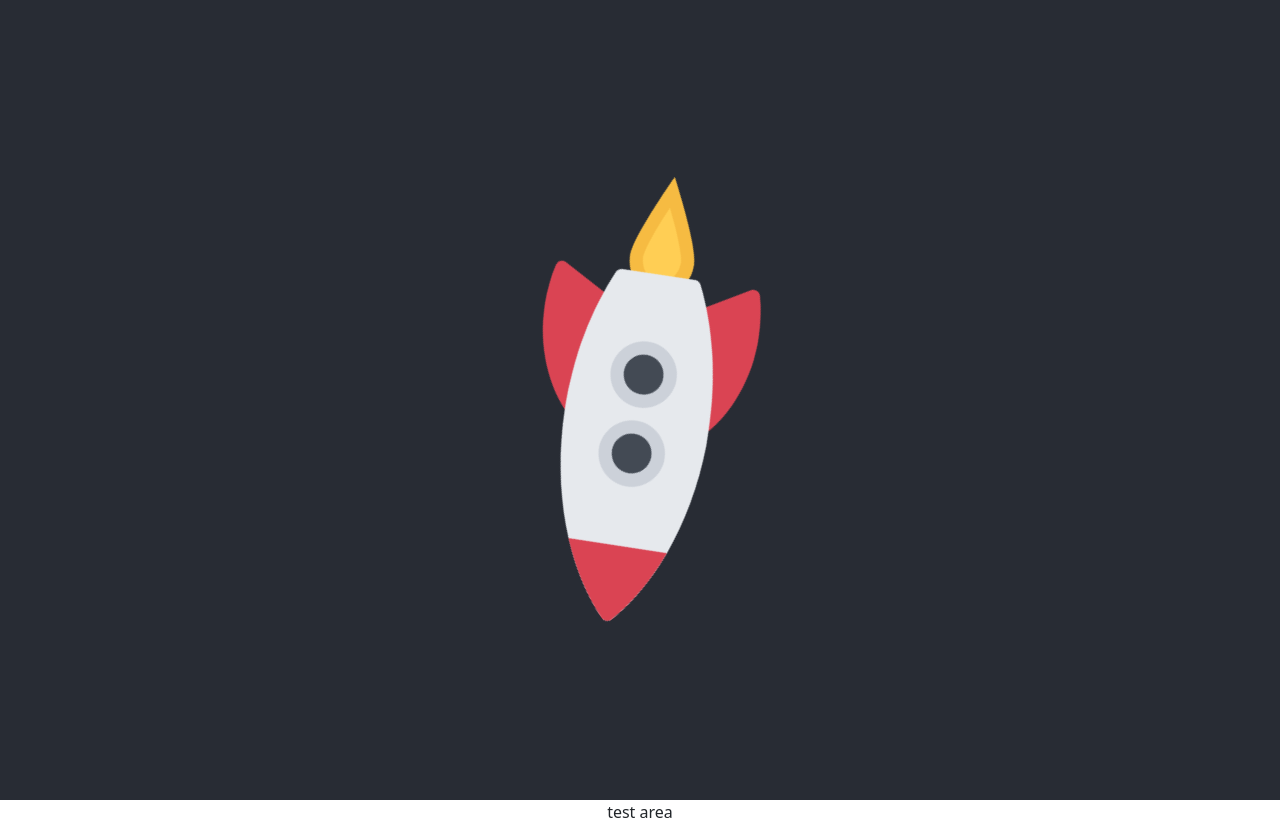
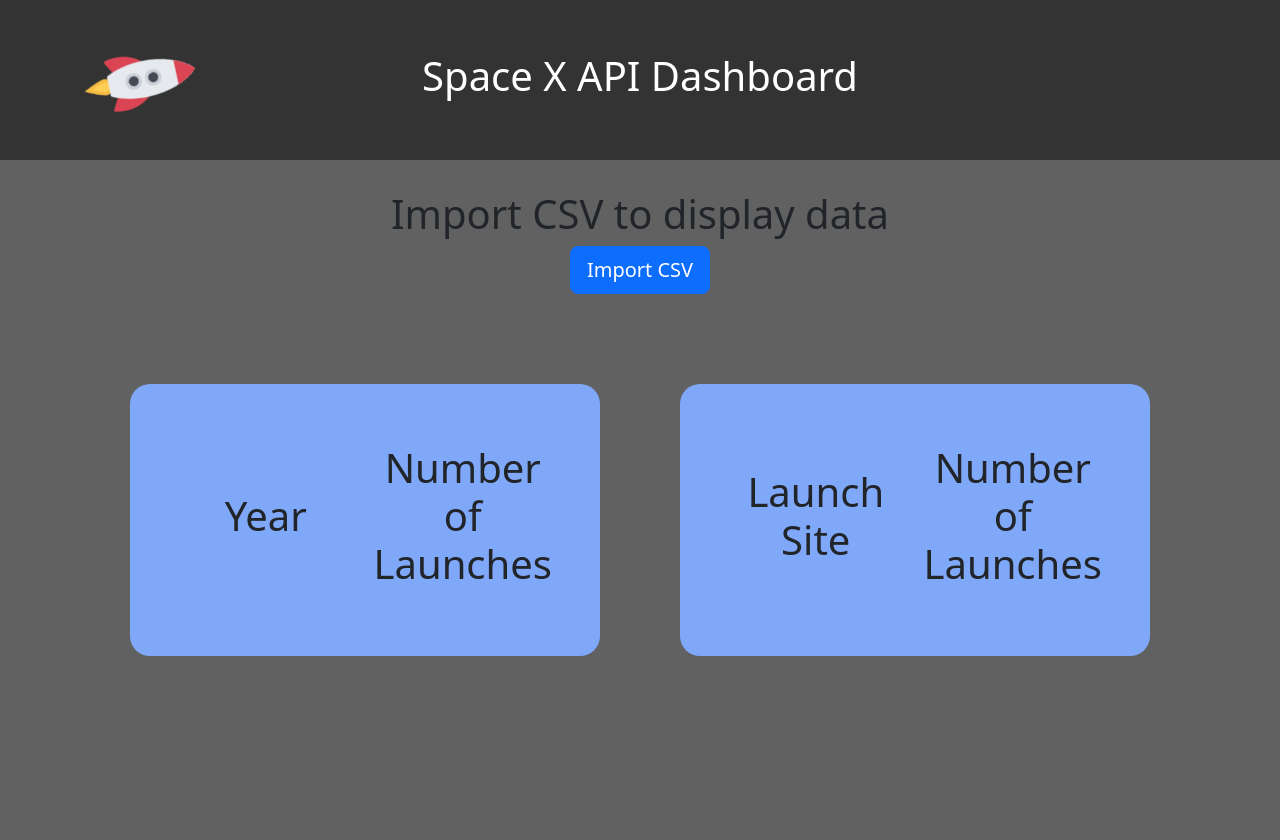
Before and after one commit to Nathan-Abbatiello/SpaceXAPI, a React (Create React App) app in the folder spacex_app/: page / in a window 1280 px wide. After the commit the page ends 800 px from the top, so only its background shows below. Built offline with nearby package versions, Linux system fonts and the light colour scheme.

Commit message:
/feature/React - added template react display for data

```diff
--- a/spacex_app/src/App.css
+++ b/spacex_app/src/App.css
@@ -1,27 +1,57 @@
+html{
+  background-color: rgb(97, 97, 97);
+}
+
 .App {
   text-align: center;
+  background-color: rgb(97, 97, 97);
+}
+
+.display-box{
+  background-color: #80a8f8;
+  border-radius: 20px;
+  padding: 30px;
+  margin: 30px;
+}
+
+.title{
+  justify-content: center;
+  display: flex;
+}
+
+.col-6{
+  margin: 10px auto;
+}
+
+.row{padding: 20px;}
+
+.col{
+  padding: 10px;
 }
 
 .App-logo {
-  height: 40vmin;
+ width: 10vmin;
   pointer-events: none;
+  align-self: flex-start;
+  display: block;
 }
 
 @media (prefers-reduced-motion: no-preference) {
   .App-logo {
-    animation: App-logo-spin infinite 20s linear;
+    animation: App-logo-spin infinite 60s linear;
   }
 }
 
 .App-header {
-  background-color: #282c34;
-  min-height: 100vh;
+  background-color: #333333;
+  min-height: 20vh;
   display: flex;
   flex-direction: column;
   align-items: center;
   justify-content: center;
   font-size: calc(10px + 2vmin);
   color: white;
+  margin: 0 auto;
 }
 
 .App-link {
--- a/spacex_app/src/App.jsx
+++ b/spacex_app/src/App.jsx
@@ -1,16 +1,16 @@
-import Display from './components/Display';
-import rocket from './rocket.svg';
-import './App.css';
+import Body from "./components/Body.jsx";
+import Header from "./components/Header.jsx";
+import "./App.css";
 
 function App() {
   return (
     <div className="App">
       <script src="jquery-3.7.1.min.js"></script>
       <header className="App-header">
-        <img src={rocket} className="App-logo" alt="logo" />
+        <Header />
       </header>
       <div>
-        <Display />
+        <Body />
       </div>
     </div>
   );
--- /dev/null
+++ b/spacex_app/src/components/Body.jsx
@@ -0,0 +1,65 @@
+function Body() {
+  var csvData = [];
+  var msgContent = (
+    <>
+      <div className="row align-items-center">
+        <div className="col">
+          <h1>Import CSV to display data</h1>
+          <button type="button" class="btn btn-primary btn-lg">
+            Import CSV
+          </button>
+        </div>
+      </div>
+    </>
+  );
+  const msg = csvData.length === 0 && msgContent;
+
+  return (
+    <>
+      {msg}
+      <div className="container text-center">
+        <div className="row align-items-center">
+          <div className="col">
+            <div className="display-box">
+              <div className="row align-items-center">
+                <div className="col">
+                  <h1>Year</h1>
+                </div>
+                <div className="col">
+                  <h1>Number of Launches</h1>
+                </div>
+              </div>
+            </div>
+          </div>
+
+          <div className="col">
+            <div className="display-box">
+              <div className="row align-items-center">
+                <div className="col">
+                  <h1>Launch Site</h1>
+                </div>
+                <div className="col">
+                  <h1>Number of Launches</h1>
+                </div>
+              </div>
+            </div>
+          </div>
+        </div>
+      </div>
+    </>
+  );
+}
+
+/* <div className="col">
+  {csvData.map((item) => (
+    <li
+      classNameName="list-item"
+      onClick={(e) => console.log(item)}
+      key={item}
+    >
+      {item}
+    </li>
+  ))}
+  </div> */
+
+export default Body;
--- a/spacex_app/src/components/Display.jsx
+++ /dev/null
@@ -1,8 +0,0 @@
-function Display(){
-    return <div>
-        <p>test area</p>
-    </div>;
-
-}
-
-export default Display;
--- /dev/null
+++ b/spacex_app/src/components/Header.jsx
@@ -0,0 +1,20 @@
+import rocket from "../rocket.svg";
+
+function Header() {
+  return (
+    <>
+      <div className="container text-center">
+        <div className="row align-items-center">
+          <div className="col">
+            <img src={rocket} className="App-logo" alt="logo" />
+          </div>
+          <div className="col-6">
+            <h1 className="title">Space X API Dashboard</h1>
+          </div>
+          <div className="col"></div>
+        </div>
+      </div>
+    </>
+  );
+}
+export default Header;
--- a/spacex_app/src/index.css
+++ /dev/null
@@ -1,13 +0,0 @@
-body {
-  margin: 0;
-  font-family: -apple-system, BlinkMacSystemFont, 'Segoe UI', 'Roboto', 'Oxygen',
-    'Ubuntu', 'Cantarell', 'Fira Sans', 'Droid Sans', 'Helvetica Neue',
-    sans-serif;
-  -webkit-font-smoothing: antialiased;
-  -moz-osx-font-smoothing: grayscale;
-}
-
-code {
-  font-family: source-code-pro, Menlo, Monaco, Consolas, 'Courier New',
-    monospace;
-}
--- a/spacex_app/src/index.js
+++ b/spacex_app/src/index.js
@@ -1,6 +1,5 @@
 import React from 'react';
 import ReactDOM from 'react-dom/client';
-import './index.css';
 import 'bootstrap/dist/css/bootstrap.css'
 import App from './App';
 import reportWebVitals from './reportWebVitals';
```
